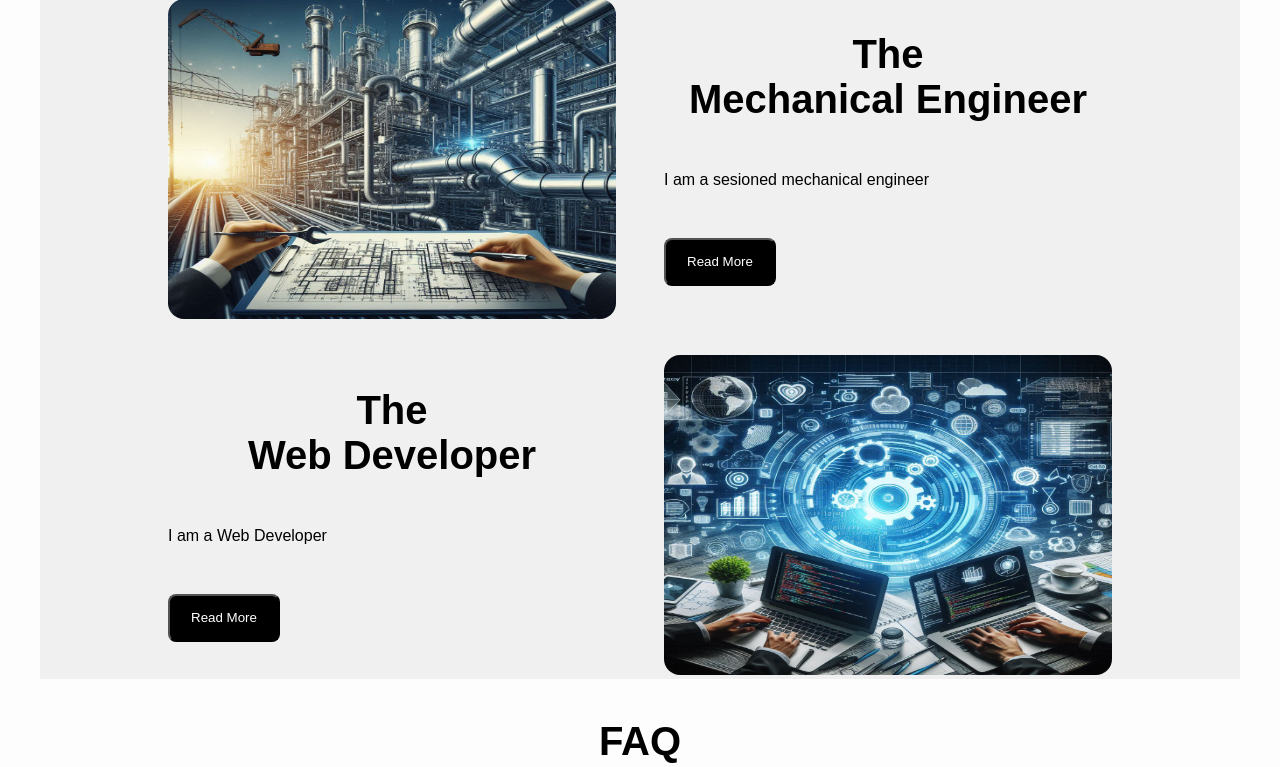
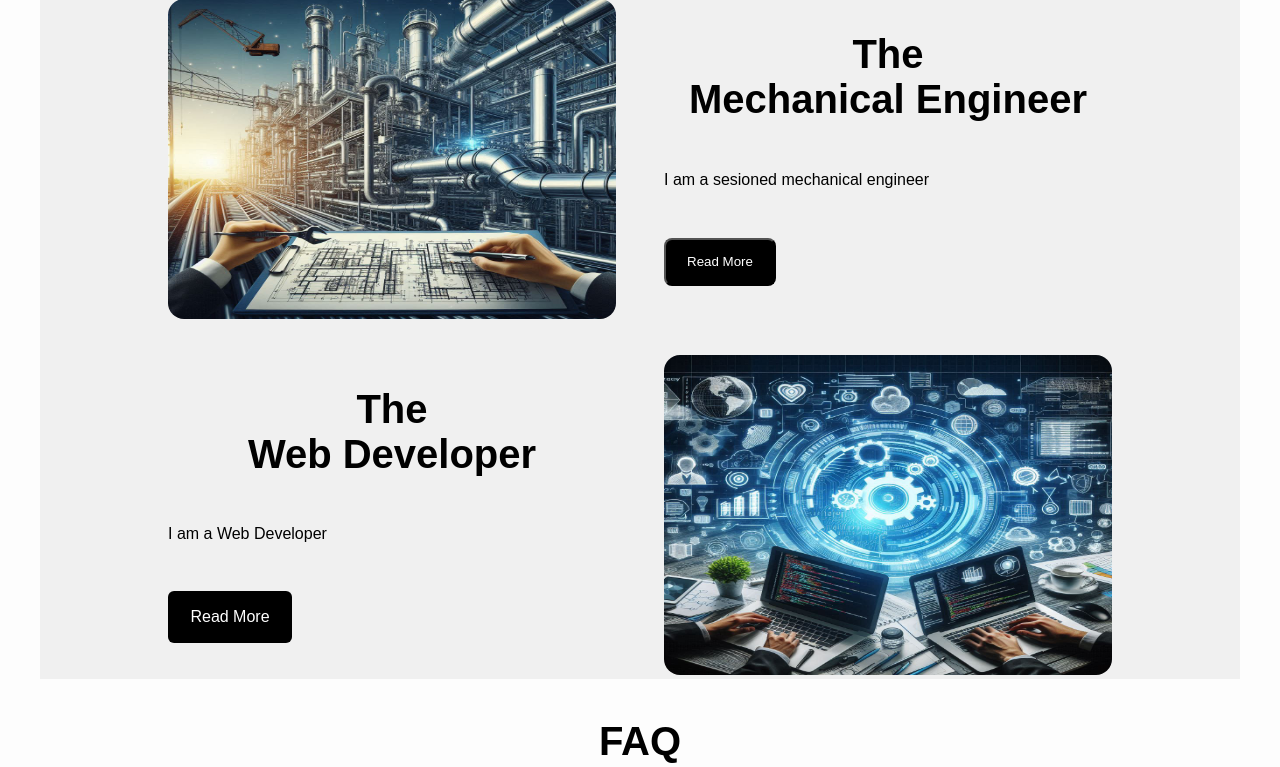
Before and after one commit to Vahid-Kosari/Rahrow, a Django app: page / in a window 1280 px wide. Shown: the part 1072-1839 px from the top of the page. Run offline with Django 5.2, Linux system fonts and the light colour scheme.

Commit message:
form to link

```diff
--- a/static/styles.css
+++ b/static/styles.css
@@ -16,6 +16,29 @@ html {
   .corridor-Expalnation-box-button {
     width: 20rem;
   }
+  .btn-link {
+    display: inline-block;
+    background-color: black; /* Green or your theme color */
+    color: white;
+    width: 7rem;
+    padding: 1px 6px;
+    text-align: center;
+    text-decoration: none;
+    border-radius: 6px;
+    font-size: 16px;
+    border: none;
+    cursor: pointer;
+    transition: background-color 0.3s ease;
+}
+
+.btn-link:hover {
+    background-color: gray; /* Slightly darker green */
+}
+
+.btn-text {
+    margin: 0;
+}
+
 
   /*************************************************/
   /* 0 */
--- a/templates/index.html
+++ b/templates/index.html
@@ -64,11 +64,9 @@
                     <span class="Eng-and-Web-box-web-info-box">
                         <p class="the-title">The<br>Web Developer</p>
                         <p class="the-brief">I am a Web Developer</p>
-                        <form action="{% url 'web_projects' %}">
-                            <button class="Eng-and-Web-box-button" type="submit">
-                                <p class="Eng-and-Web-box-button-text">Read More</p>
-                            </button>
-                        </form>
+                        <a href="{% url 'web_projects' %}" class="btn-link">
+                            <p class="Eng-and-Web-box-button-text">Read More</p>
+                        </a>
                     </span>
                     <span class="Eng-and-Web-box-web-img-box">
                         <img class="Eng-and-Web-box-web-img" src="{% static '/images/Web_developer_img.png' %}">
```
